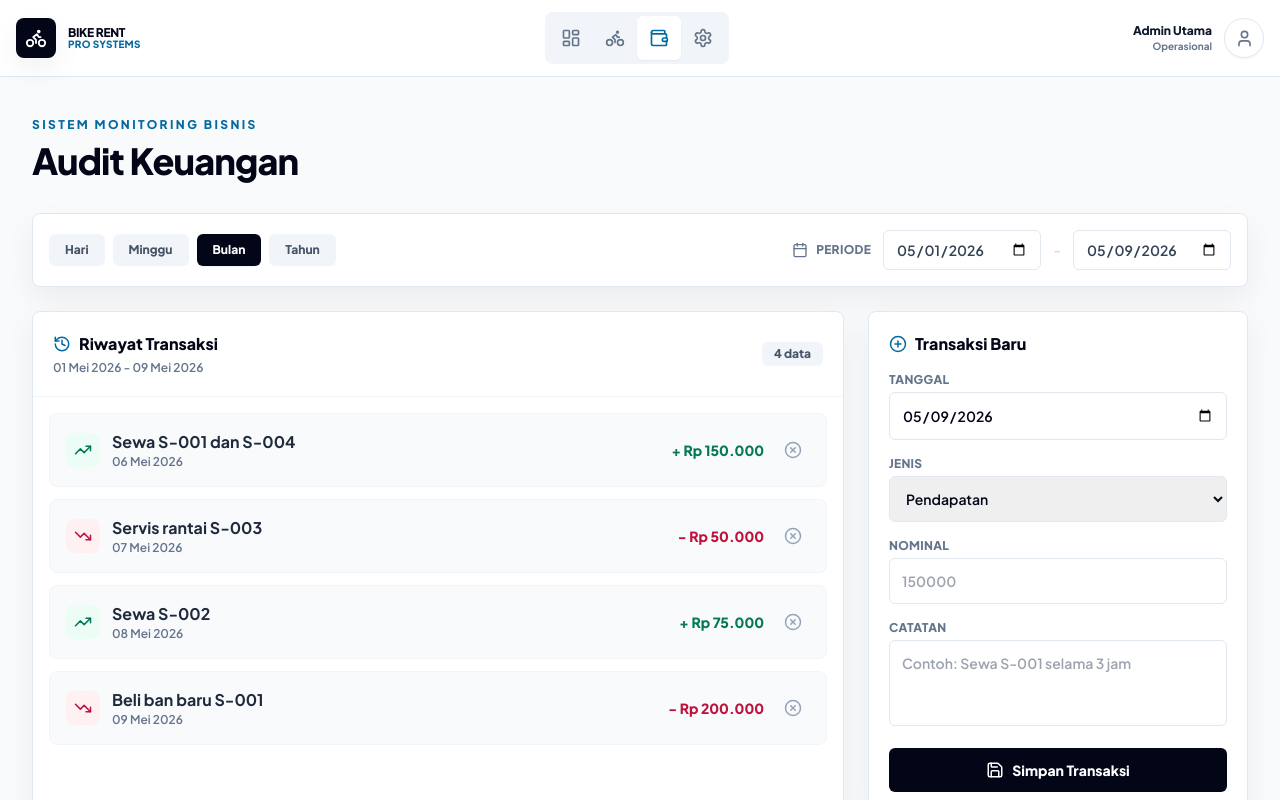
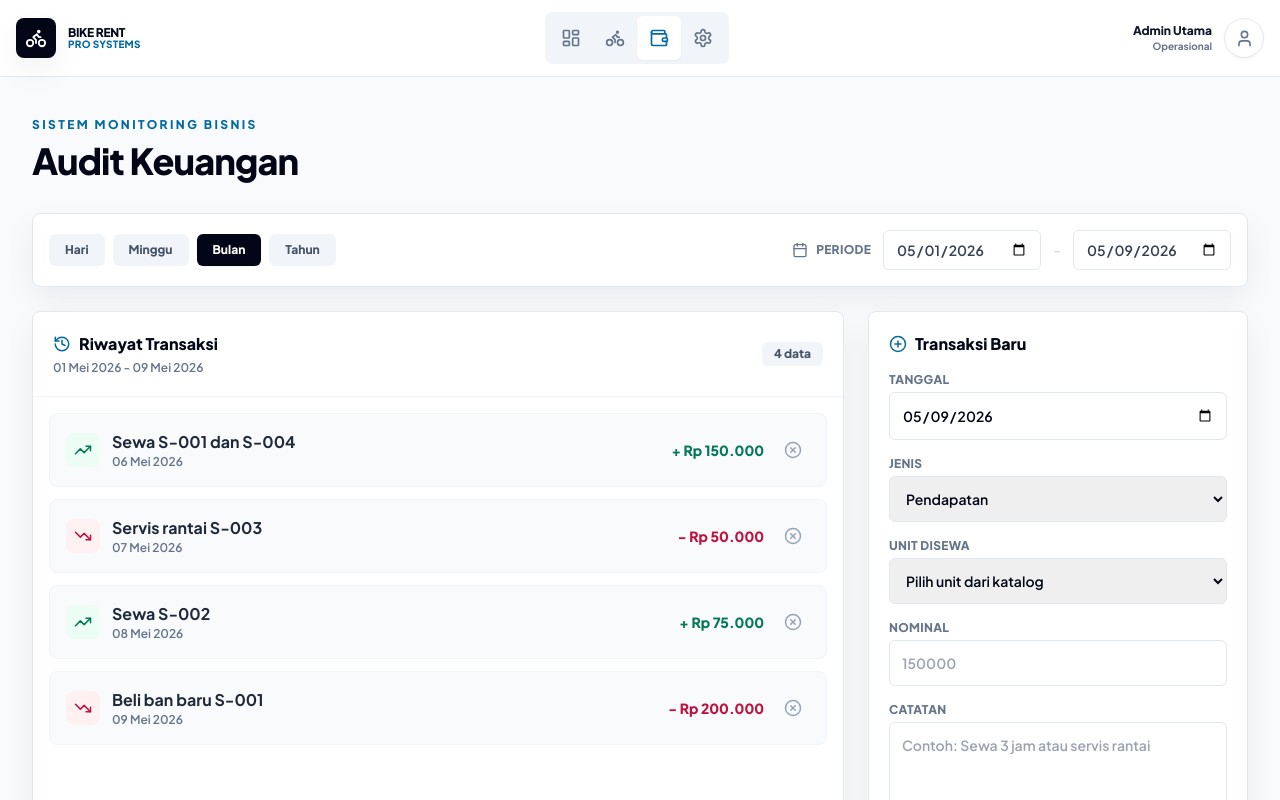
Before and after one commit to sopianddika-glitch/BIKE-RENT-PRO-SYSTEMS, a React (Vite) app: page / in a window 1280 px wide. Both pictures are taken after a click on the button "Audit". Shown: the top 800 px of the page. Built offline with nearby package versions, Linux system fonts and the light colour scheme.

Commit message:
Add rental unit integration to finance form

```diff
--- a/src/App.jsx
+++ b/src/App.jsx
@@ -55,6 +55,7 @@ const getTodayInput = () => {
 const emptyTransactionForm = () => ({
   date: getTodayInput(),
   type: 'pendapatan',
+  bikeId: '',
   amount: '',
   note: '',
 });
@@ -67,6 +68,7 @@ const navigationItems = [
 ];
 
 const dashboardStatuses = ['tersedia', 'disewa', 'bengkel', 'hilang'];
+const rentableStatuses = ['tersedia', 'baru'];
 
 const statusIcons = {
   tersedia: Clock,
@@ -90,6 +92,7 @@ export default function App() {
   const [bikeFormError, setBikeFormError] = useState('');
   const [deleteBikeId, setDeleteBikeId] = useState(null);
   const [transactionForm, setTransactionForm] = useState(emptyTransactionForm);
+  const [transactionFormError, setTransactionFormError] = useState('');
 
   useEffect(() => {
     saveState(STORAGE_KEYS.bikes, bikes);
@@ -117,6 +120,11 @@ export default function App() {
       [bike.number, bike.type, bike.status, bike.note].some((value) => normalizeText(value).includes(query)),
     );
   }, [bikes, searchTerm]);
+
+  const rentableBikes = useMemo(
+    () => bikes.filter((bike) => rentableStatuses.includes(bike.status)),
+    [bikes],
+  );
 
   const stats = useMemo(() => {
     const statusGroups = BIKE_STATUSES.reduce((groups, status) => {
@@ -230,20 +238,48 @@ export default function App() {
   const handleAddTransaction = (event) => {
     event.preventDefault();
     const amount = Number(transactionForm.amount);
+    const selectedBikeId = Number(transactionForm.bikeId);
+    const selectedBike = bikes.find((bike) => bike.id === selectedBikeId);
+    const shouldRentBike = transactionForm.type === 'pendapatan' && selectedBike;
+    const cleanNote = transactionForm.note.trim();
 
-    if (!transactionForm.date || !transactionForm.note.trim() || amount <= 0) return;
+    if (!transactionForm.date || amount <= 0 || (!cleanNote && !shouldRentBike)) {
+      setTransactionFormError('Tanggal, nominal, dan catatan atau unit sewa wajib diisi.');
+      return;
+    }
+
+    if (shouldRentBike && !rentableStatuses.includes(selectedBike.status)) {
+      setTransactionFormError('Unit yang dipilih tidak siap disewa.');
+      return;
+    }
 
     const nextId = transactions.length > 0 ? Math.max(...transactions.map((transaction) => transaction.id)) + 1 : 1;
+    const transactionNote = shouldRentBike
+      ? cleanNote
+        ? `Sewa ${selectedBike.number} - ${cleanNote}`
+        : `Sewa ${selectedBike.number} (${selectedBike.type})`
+      : cleanNote;
+
     setTransactions((currentTransactions) => [
       {
         id: nextId,
         date: transactionForm.date,
         type: transactionForm.type,
         amount,
-        note: transactionForm.note.trim(),
+        note: transactionNote,
+        bikeId: shouldRentBike ? selectedBike.id : null,
+        bikeNumber: shouldRentBike ? selectedBike.number : null,
       },
       ...currentTransactions,
     ]);
+
+    if (shouldRentBike) {
+      setBikes((currentBikes) =>
+        currentBikes.map((bike) => (bike.id === selectedBike.id ? { ...bike, status: 'disewa' } : bike)),
+      );
+    }
+
+    setTransactionFormError('');
     setTransactionForm(emptyTransactionForm());
   };
 
@@ -659,7 +695,10 @@ export default function App() {
                   type="date"
                   className="w-full rounded-md border border-slate-200 px-3 py-3 text-sm font-semibold outline-none transition focus:border-sky-400 focus:ring-4 focus:ring-sky-100"
                   value={transactionForm.date}
-                  onChange={(event) => setTransactionForm({ ...transactionForm, date: event.target.value })}
+                  onChange={(event) => {
+                    setTransactionForm({ ...transactionForm, date: event.target.value });
+                    setTransactionFormError('');
+                  }}
                 />
               </div>
               <div>
@@ -667,12 +706,43 @@ export default function App() {
                 <select
                   className="w-full rounded-md border border-slate-200 px-3 py-3 text-sm font-semibold outline-none transition focus:border-sky-400 focus:ring-4 focus:ring-sky-100"
                   value={transactionForm.type}
-                  onChange={(event) => setTransactionForm({ ...transactionForm, type: event.target.value })}
+                  onChange={(event) => {
+                    const nextType = event.target.value;
+                    setTransactionForm({
+                      ...transactionForm,
+                      type: nextType,
+                      bikeId: nextType === 'pendapatan' ? transactionForm.bikeId : '',
+                    });
+                    setTransactionFormError('');
+                  }}
                 >
                   <option value="pendapatan">Pendapatan</option>
                   <option value="pengeluaran">Pengeluaran</option>
                 </select>
               </div>
+              {transactionForm.type === 'pendapatan' ? (
+                <div>
+                  <label className="mb-1 block text-xs font-black uppercase tracking-wide text-slate-500">Unit Disewa</label>
+                  <select
+                    className="w-full rounded-md border border-slate-200 px-3 py-3 text-sm font-semibold outline-none transition focus:border-sky-400 focus:ring-4 focus:ring-sky-100 disabled:bg-slate-100 disabled:text-slate-400"
+                    value={transactionForm.bikeId}
+                    disabled={rentableBikes.length === 0}
+                    onChange={(event) => {
+                      setTransactionForm({ ...transactionForm, bikeId: event.target.value });
+                      setTransactionFormError('');
+                    }}
+                  >
+                    <option value="">
+                      {rentableBikes.length > 0 ? 'Pilih unit dari katalog' : 'Tidak ada unit siap sewa'}
+                    </option>
+                    {rentableBikes.map((bike) => (
+                      <option key={bike.id} value={bike.id}>
+                        {bike.number} - {bike.type} ({STATUS_META[bike.status].label})
+                      </option>
+                    ))}
+                  </select>
+                </div>
+              ) : null}
               <div>
                 <label className="mb-1 block text-xs font-black uppercase tracking-wide text-slate-500">Nominal</label>
                 <input
@@ -682,19 +752,30 @@ export default function App() {
                   placeholder="150000"
                   className="w-full rounded-md border border-slate-200 px-3 py-3 text-sm font-semibold outline-none transition focus:border-sky-400 focus:ring-4 focus:ring-sky-100"
                   value={transactionForm.amount}
-                  onChange={(event) => setTransactionForm({ ...transactionForm, amount: event.target.value })}
+                  onChange={(event) => {
+                    setTransactionForm({ ...transactionForm, amount: event.target.value });
+                    setTransactionFormError('');
+                  }}
                 />
               </div>
               <div>
                 <label className="mb-1 block text-xs font-black uppercase tracking-wide text-slate-500">Catatan</label>
                 <textarea
                   rows="3"
-                  placeholder="Contoh: Sewa S-001 selama 3 jam"
+                  placeholder="Contoh: Sewa 3 jam atau servis rantai"
                   className="w-full resize-none rounded-md border border-slate-200 px-3 py-3 text-sm font-semibold outline-none transition focus:border-sky-400 focus:ring-4 focus:ring-sky-100"
                   value={transactionForm.note}
-                  onChange={(event) => setTransactionForm({ ...transactionForm, note: event.target.value })}
+                  onChange={(event) => {
+                    setTransactionForm({ ...transactionForm, note: event.target.value });
+                    setTransactionFormError('');
+                  }}
                 />
               </div>
+              {transactionFormError ? (
+                <p className="rounded-md bg-rose-50 px-3 py-2 text-xs font-bold text-rose-700">
+                  {transactionFormError}
+                </p>
+              ) : null}
               <button
                 type="submit"
                 className="inline-flex w-full items-center justify-center gap-2 rounded-md bg-slate-950 px-4 py-3 text-sm font-black text-white transition hover:bg-sky-700"
```
